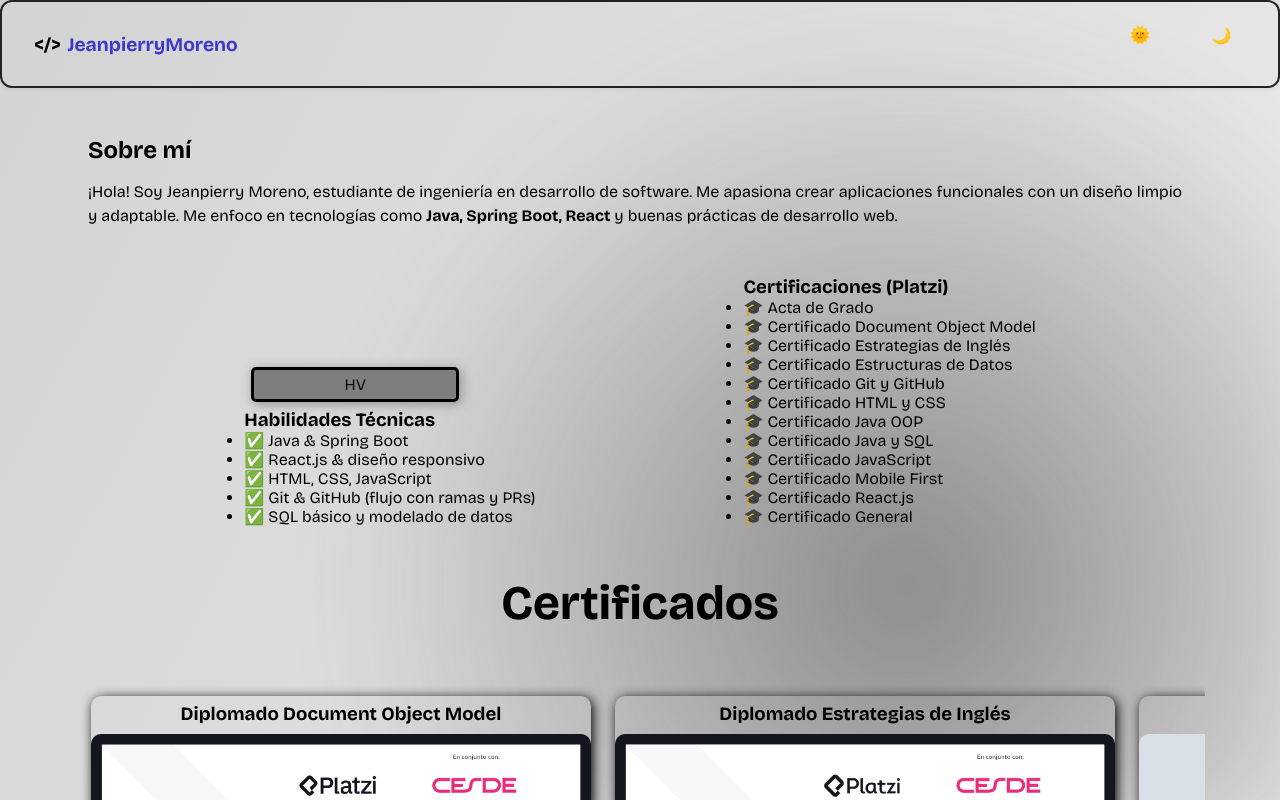
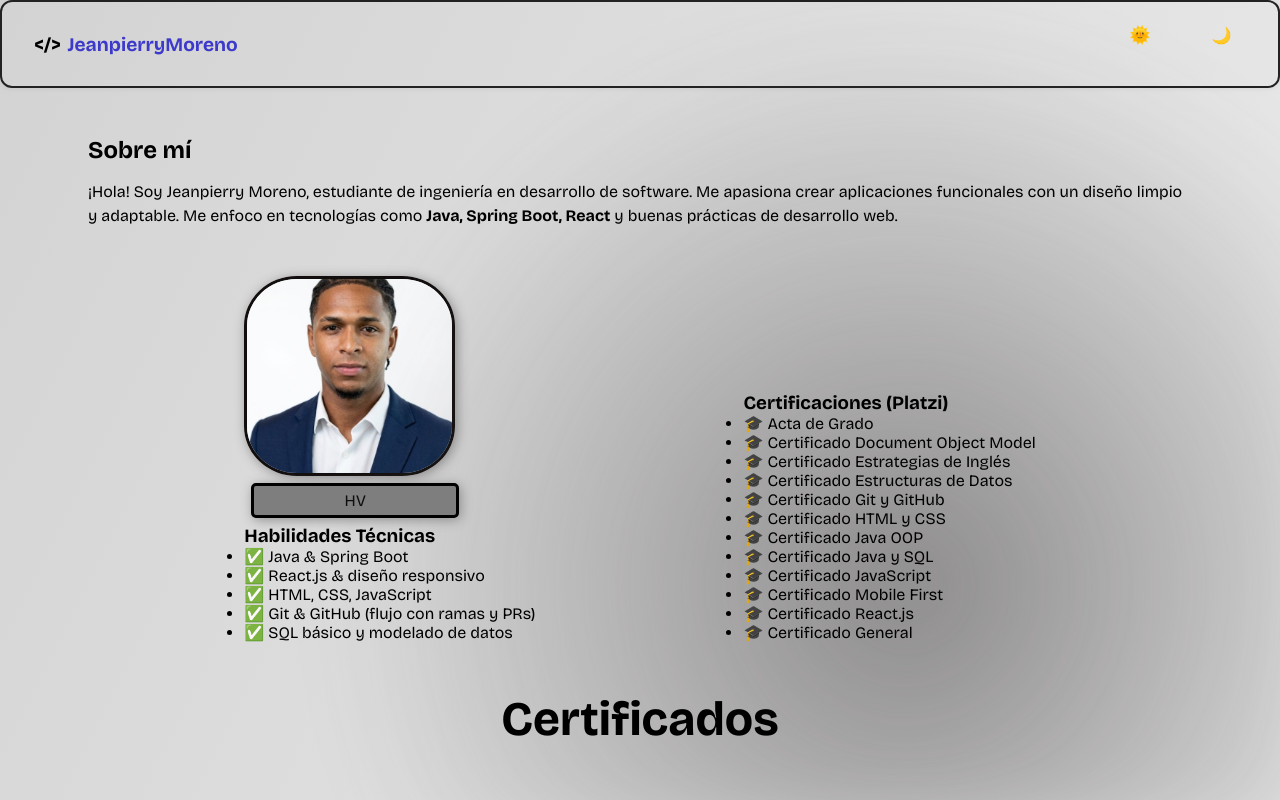
Before and after one commit to jeanpi233/Mi-Portafolio, a React (Vite) app: page /info in a window 1280 px wide. Shown: the top 800 px of the page. Built offline with nearby package versions, Linux system fonts and the light colour scheme.

Commit message:
actulice la foto de perfil

```diff
--- a/src/pages/Info.jsx
+++ b/src/pages/Info.jsx
@@ -25,7 +25,14 @@ export default function Info() {
 
         <div className="contenedor-info">
           <div className="columna">
-            <div className="contenedor-btn-hv"><Link to="/Hojav" className="btn-hv">HV</Link></div>
+                        <img
+              className="img_perfil"
+              src="/public/FOTOPERFIL.jpeg"
+              alt="Foto de perfil"
+            />
+            <div
+            className="contenedor-btn-hv"><Link to="/Hojav" className="btn-hv">HV</Link></div>
+
 
             <h3>Habilidades Técnicas</h3>
             <ul>
```
Also changed, not shown: public/FOTOPERFIL.jpeg (added), 1 other file (tests, documents, lock files or other folders).
